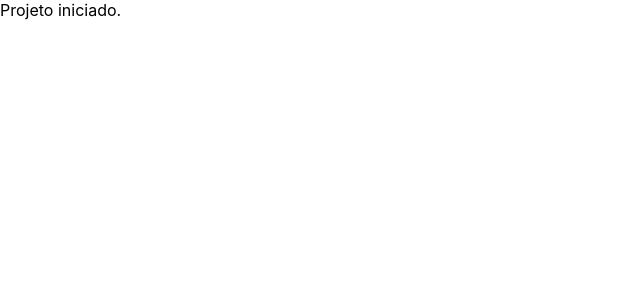
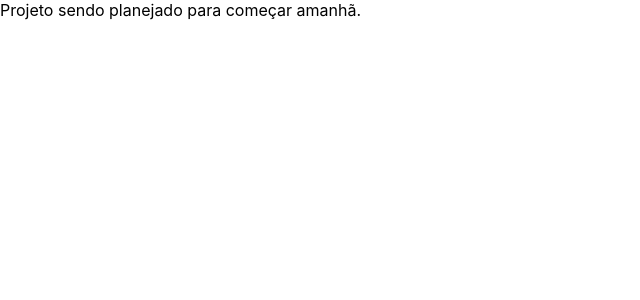
Before and after one commit to future4code/silveira-Lourenco-Souza, a React (Create React App) app in the folder modulo2/projeto-labefy/projeto-labefy/: page / in a window 1280 px wide. Shown: the top 300 px of the page, without its empty margins (0-640 px from the left). Built offline with nearby package versions, Linux system fonts and the light colour scheme.

Commit message:
Planejamento do projeto

```diff
--- a/modulo2/projeto-labefy/projeto-labefy/src/App.js
+++ b/modulo2/projeto-labefy/projeto-labefy/src/App.js
@@ -3,7 +3,7 @@ import React, { Component } from 'react'
 export default class App extends Component {
   render() {
     return (
-      <div>Projeto iniciado.</div>
+      <div>Projeto sendo planejado para começar amanhã.</div>
     )
   }
 }
```
